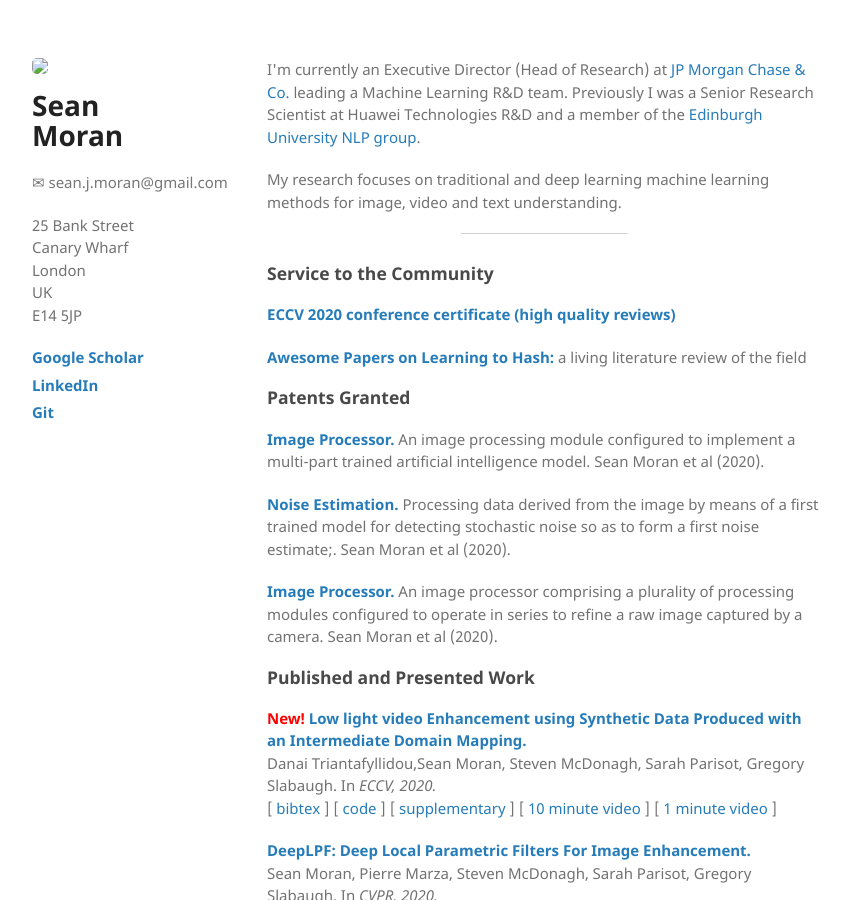
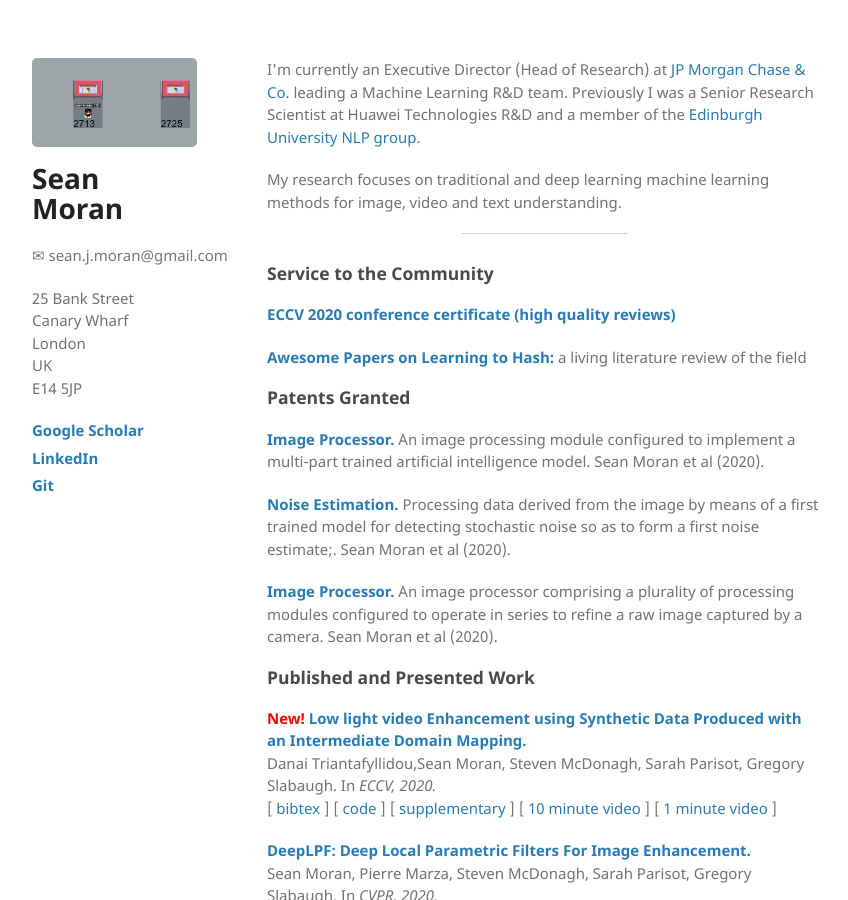
Before and after one commit to sjmoran/sjmoran.github.io, a Jekyll site: the page built from index.html, in a window 1280 px wide and 900 px high. Shown: the whole window, without its empty margins (26-874 px from the left). Built offline with Jekyll 4.4.1, drawn with Linux system fonts in a browser that asks for light colours.

Commit message:
Update default.html

```diff
--- a/_layouts/default.html
+++ b/_layouts/default.html
@@ -49,7 +49,7 @@ setTimeout(ldinsp, 0);
     <div class="wrapper">
 	  <!--googleoff: snippet-->
       <header>
-        <img class="img-circle" src="./images/https://sjmoran.github.io/images/Screen Shot 2021-01-15 at 16.03.35.png">
+        <img class="img-circle" src="./images/Screen Shot 2021-01-15 at 16.03.35.png">
         <h1>{{ site.title | default: site.github.repository_name }}</h1>
         <p class="addr">&#x2709;&nbsp;&#115;&#101;&#097;&#110;&#046;&#106;&#046;&#109;&#111;&#114;&#097;&#110;&#064;&#103;&#109;&#097;&#105;&#108;&#046;&#099;&#111;&#109;</p>
         <p>
```
